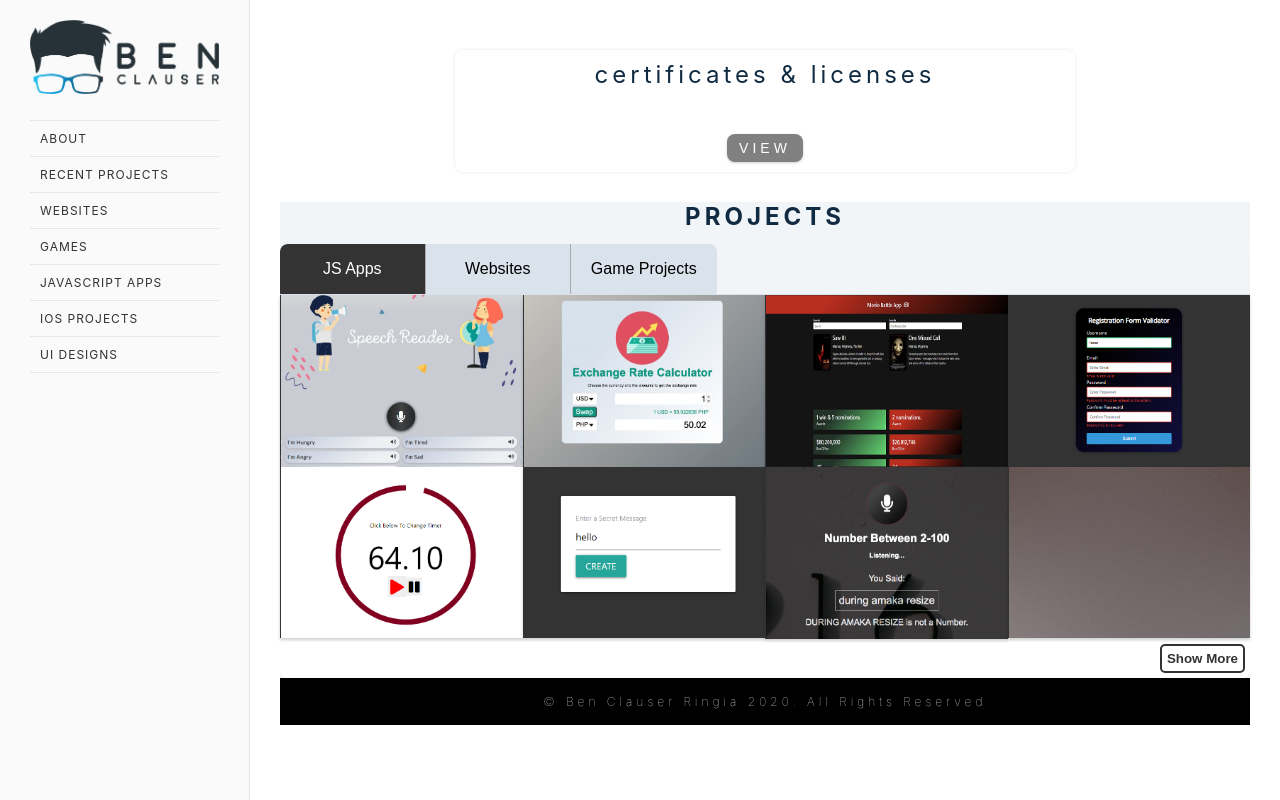
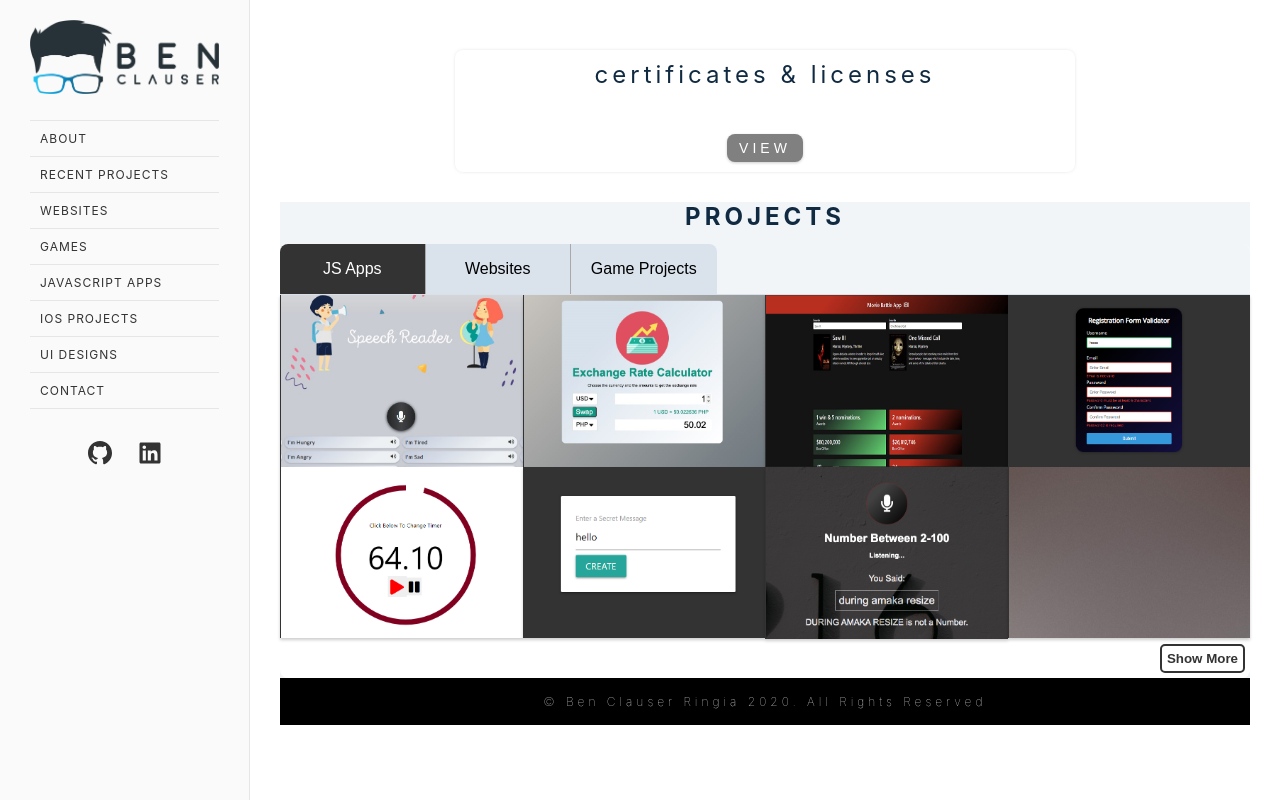
Before and after one commit to benringia/projects, a plain HTML site: page index.html in a window 1280 px wide. Drawn offline with Linux system fonts and the light colour scheme.

Commit message:
added social media

```diff
--- a/index.html
+++ b/index.html
@@ -50,8 +50,13 @@
         <li><a href="">javascript apps</a></li>
         <li><a href="">IOS projects</a></li>
         <li><a href="">UI Designs</a></li>
+        <li><a href="">Contact</a></li>
 
       </ul>
+      <div class="social-container">
+        <a href="https://github.com/benringia" rel="noopener noreferrer" target="_blank"  class="social"><i class="fab fa-github"></i></a>
+         <a href="https://www.linkedin.com/in/ben-clauser-ringia-b329151a4/" rel="noopener noreferrer" target="_blank "class="social"><i class="fab fa-linkedin"></i></a>
+       </div>
 
       <!-- <div class="nav-header">
         <img src="./images/logo1.png" class="logo2 show" alt="">
--- a/styles.css
+++ b/styles.css
@@ -409,7 +409,7 @@ header {
 
 .social {
   font-size: 24px;
-  color: #fff;
+  color: #333;
   transition: all linear 0.3s;
 }
 .social:not(:last-of-type) {
```
